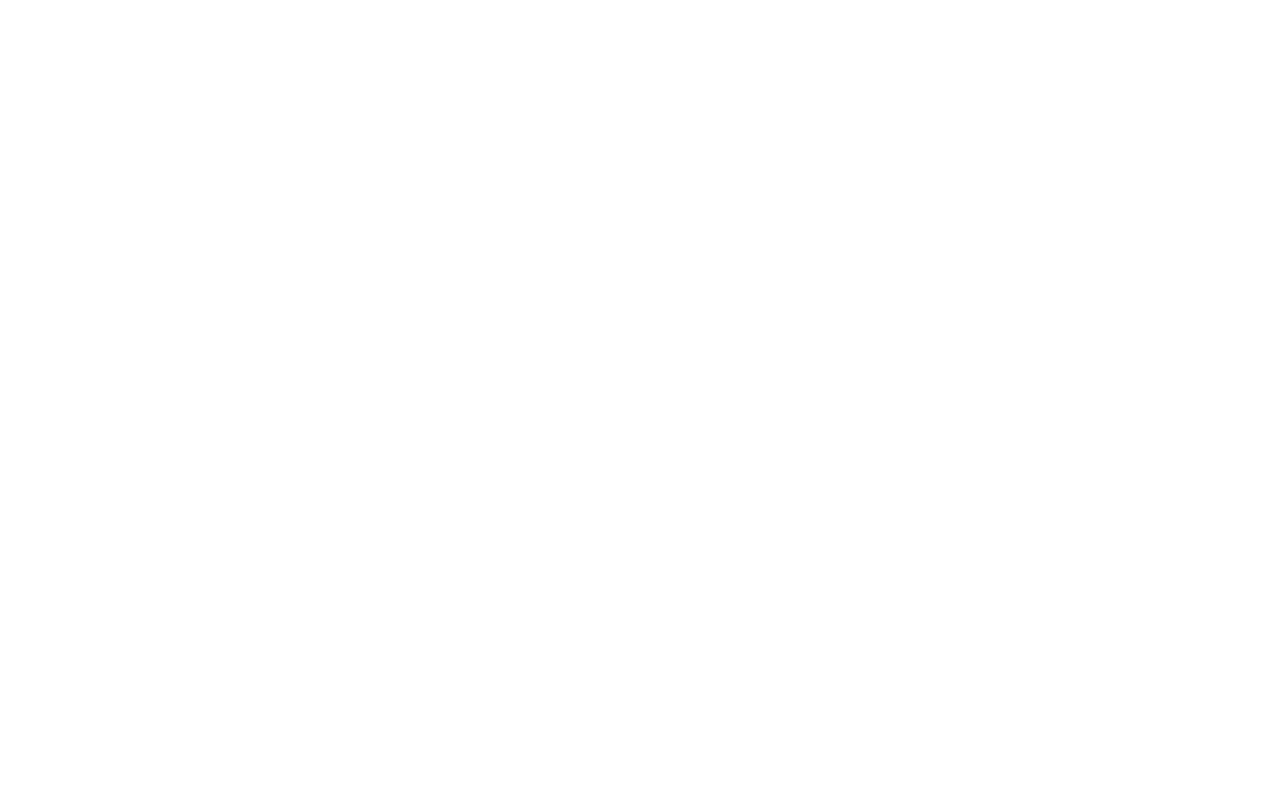
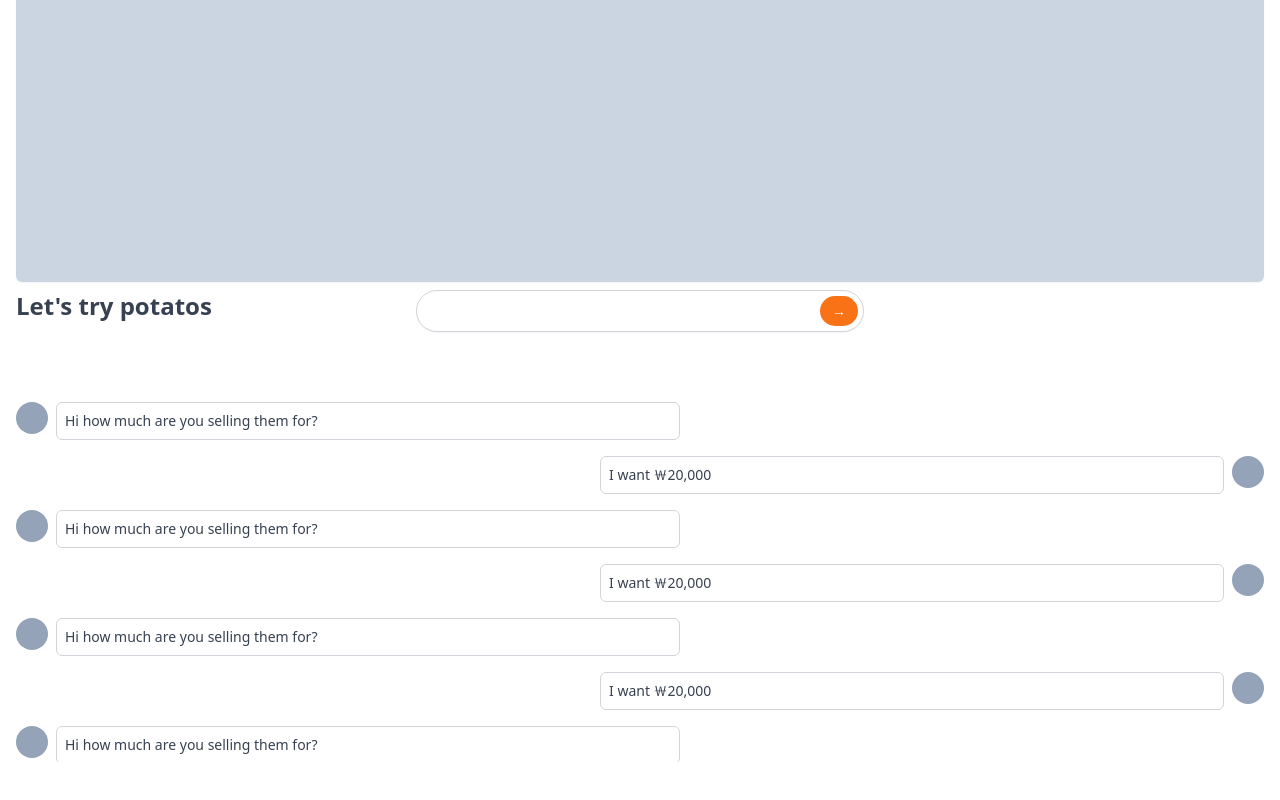
Before and after one commit to junghong0512/vintage-market, a Next.js app: page /live/1 in a window 1280 px wide. Before the commit this address had no page. Shown: the part 460-1260 px from the top of the page. Before the commit the page ends 800 px from the top, so only its background shows below. Built offline with nearby package versions, Linux system fonts and the light colour scheme.

Commit message:
[UPDATE] #5.13, #5.14 live Stream page

```diff
--- /dev/null
+++ b/pages/live/[id].tsx
@@ -0,0 +1,77 @@
+import type { NextPage } from 'next';
+
+const LiveDetail: NextPage = () => {
+  return (
+    <div className='py-10 px-4'>
+      <div className='w-full rounded-md shadow-sm bg-slate-300 aspect-video' />
+      <h3 className='font-semibold text-gray-700 text-2xl mt-2'>
+        Let&apos;s try potatos
+      </h3>
+      <div className='py-10 pb-16 h-[50vh] mt-10 space-y-4 overflow-y-scroll'>
+        <div className='flex items-start space-x-2'>
+          <div className='w-8 h-8 rounded-full bg-slate-400' />
+          <div className='w-1/2 text-sm text-gray-700 p-2 border border-gray-300 rounded-md'>
+            <p>Hi how much are you selling them for?</p>
+          </div>
+        </div>
+        <div className='flex flex-row-reverse items-start space-x-2 space-x-reverse'>
+          <div className='w-8 h-8 rounded-full bg-slate-400' />
+          <div className='w-1/2 text-sm text-gray-700 p-2 border border-gray-300 rounded-md'>
+            <p>I want ￦20,000</p>
+          </div>
+        </div>
+        <div className='flex items-start space-x-2'>
+          <div className='w-8 h-8 rounded-full bg-slate-400' />
+          <div className='w-1/2 text-sm text-gray-700 p-2 border border-gray-300 rounded-md'>
+            <p>Hi how much are you selling them for?</p>
+          </div>
+        </div>
+        <div className='flex flex-row-reverse items-start space-x-2 space-x-reverse'>
+          <div className='w-8 h-8 rounded-full bg-slate-400' />
+          <div className='w-1/2 text-sm text-gray-700 p-2 border border-gray-300 rounded-md'>
+            <p>I want ￦20,000</p>
+          </div>
+        </div>
+        <div className='flex items-start space-x-2'>
+          <div className='w-8 h-8 rounded-full bg-slate-400' />
+          <div className='w-1/2 text-sm text-gray-700 p-2 border border-gray-300 rounded-md'>
+            <p>Hi how much are you selling them for?</p>
+          </div>
+        </div>
+        <div className='flex flex-row-reverse items-start space-x-2 space-x-reverse'>
+          <div className='w-8 h-8 rounded-full bg-slate-400' />
+          <div className='w-1/2 text-sm text-gray-700 p-2 border border-gray-300 rounded-md'>
+            <p>I want ￦20,000</p>
+          </div>
+        </div>
+        <div className='flex items-start space-x-2'>
+          <div className='w-8 h-8 rounded-full bg-slate-400' />
+          <div className='w-1/2 text-sm text-gray-700 p-2 border border-gray-300 rounded-md'>
+            <p>Hi how much are you selling them for?</p>
+          </div>
+        </div>
+        <div className='flex flex-row-reverse items-start space-x-2 space-x-reverse'>
+          <div className='w-8 h-8 rounded-full bg-slate-400' />
+          <div className='w-1/2 text-sm text-gray-700 p-2 border border-gray-300 rounded-md'>
+            <p>I want ￦20,000</p>
+          </div>
+        </div>
+      </div>
+      <div className='fixed w-full mx-auto max-w-md bottom-2 left-0 right-0 inset-x-0'>
+        <div className='flex relative items-center'>
+          <input
+            type='text'
+            className='shadow-sm rounded-full w-full border-gray-300 focus:ring-orange-500 focus:outline-none focus:border-orange-500 pr-12'
+          />
+          <div className='absolute inset-y-0 flex py-1.5 pr-1.5 right-0'>
+            <button className='flex items-center bg-orange-500 rounded-full px-3 text-sm text-white hover:bg-orange-600 focus:ring-2 focus:ring-offset-2 focus:ring-orange-500'>
+              &rarr;
+            </button>
+          </div>
+        </div>
+      </div>
+    </div>
+  );
+};
+
+export default LiveDetail;
--- /dev/null
+++ b/pages/live/index.tsx
@@ -0,0 +1,33 @@
+import type { NextPage } from 'next';
+
+const Live: NextPage = () => {
+  return (
+    <div className='py-10  divide-y-2 space-y-4'>
+      {[1, 1, 1, 1, 1, 1].map((_, i) => (
+        <div className='px-4 pt-4' key={i}>
+          <div className='w-full rounded-md shadow-sm bg-slate-300 aspect-video' />
+          <h3 className='font-medium text-gray-700 text-lg mt-2'>
+            Let&apos;s try potatos
+          </h3>
+        </div>
+      ))}
+      <button className='fixed bottom-24 right-5 bg-orange-400 rounded-full p-4 text-white shadow-xl hover:bg-orange-500 cursor-pointer transition-colors border-transparent'>
+        <svg
+          xmlns='http://www.w3.org/2000/svg'
+          fill='none'
+          viewBox='0 0 24 24'
+          strokeWidth='2'
+          stroke='currentColor'
+          className='w-6 h-6'
+        >
+          <path
+            strokeLinecap='round'
+            d='M15.75 10.5l4.72-4.72a.75.75 0 011.28.53v11.38a.75.75 0 01-1.28.53l-4.72-4.72M4.5 18.75h9a2.25 2.25 0 002.25-2.25v-9a2.25 2.25 0 00-2.25-2.25h-9A2.25 2.25 0 002.25 7.5v9a2.25 2.25 0 002.25 2.25z'
+          />
+        </svg>
+      </button>
+    </div>
+  );
+};
+
+export default Live;
```
